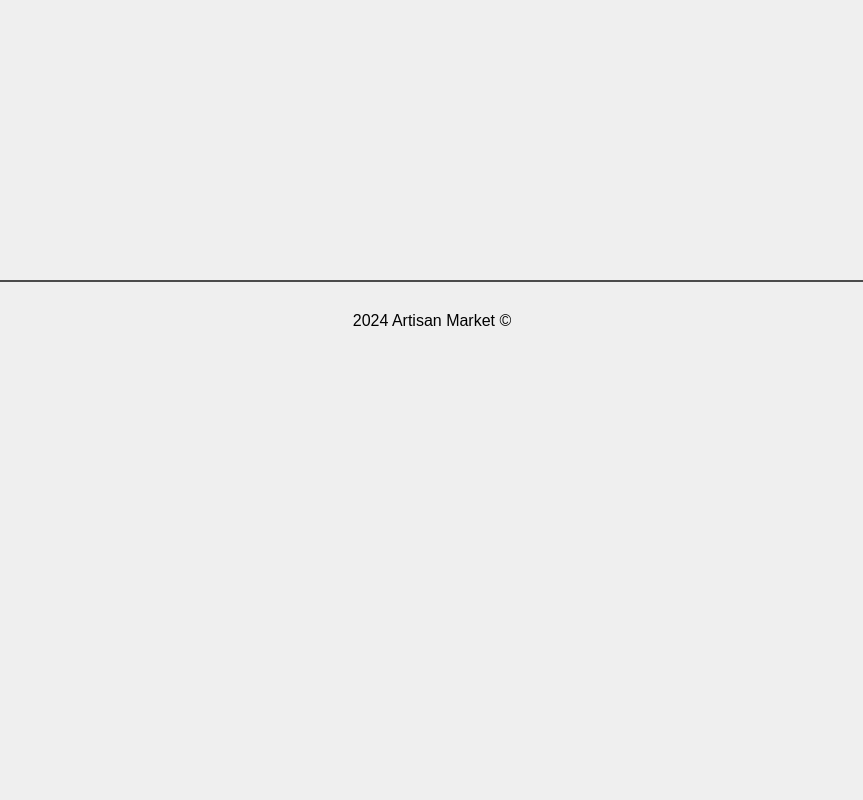
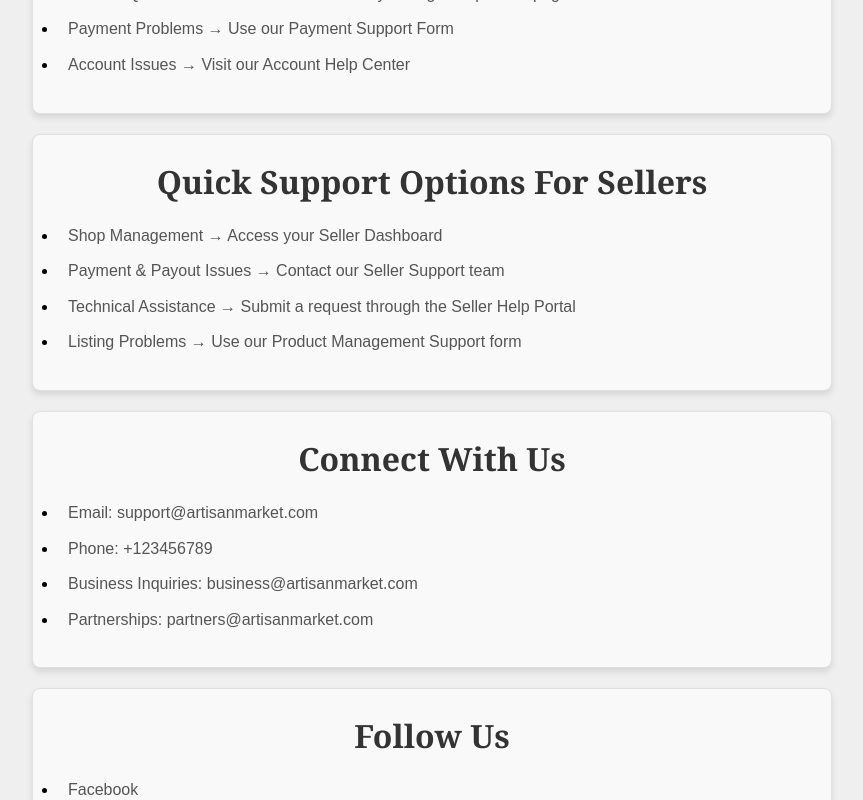
Before and after one commit to NureTokarDenys/Artisan_Market, a React (Create React App) app: page /contact in a window 1280 px wide. Shown: the part 440-1240 px from the top of the page, without its empty margins (208-1071 px from the left). Before the commit the page ends 800 px from the top, so only its background shows below. Built offline with nearby package versions, Linux system fonts and the light colour scheme.

Commit message:
added "Contact" page

```diff
--- a/src/index.css
+++ b/src/index.css
@@ -9,6 +9,7 @@ body {
     min-height: 100vh;
     display: flex;
     background-color: #efefef;
+    overflow-y: scroll;
 }
 
 #root {
--- a/src/pages/Contact.js
+++ b/src/pages/Contact.js
@@ -1,8 +1,32 @@
+import Article from '../components/article';
+import Paragraph from '../components/paragraph';
 import './Contact.css';
 
 const Contact = () => {
   return (
-    <main>Contact</main>
+    <main className='contact'>
+      <Article header={"Contact Us"} paragraph={"We're here to help make your Artisan Market experience exceptional. Choose the most convenient way to reach us."} />
+      <Article header={"Quick Support Options For Buyers"} paragraph={["Order Issues → Visit your Order History and select the specific order",
+                                                                        "Product Questions → Contact sellers directly through the product page",
+                                                                        "Payment Problems → Use our Payment Support Form",
+                                                                        "Account Issues → Visit our Account Help Center"]}
+                                                                        isList={true} />
+      <Article header={"Quick Support Options For Sellers"} paragraph={["Shop Management → Access your Seller Dashboard",
+                                                                        "Payment & Payout Issues → Contact our Seller Support team",
+                                                                        "Technical Assistance → Submit a request through the Seller Help Portal",
+                                                                        "Listing Problems → Use our Product Management Support form"]}
+                                                                        isList={true} />
+      <Article header={"Connect With Us"} paragraph={["Email: support@artisanmarket.com",
+                                                      "Phone: +123456789",
+                                                      "Business Inquiries: business@artisanmarket.com",
+                                                      "Partnerships: partners@artisanmarket.com"]}
+                                                      isList={true} />
+      <Article header={"Follow Us"} paragraph={["Facebook",
+                                                "Instagram",
+                                                "Twitter",
+                                                "LinkedIn"]}
+                                                isList={true} />
+    </main>
   )
 }
 
```
